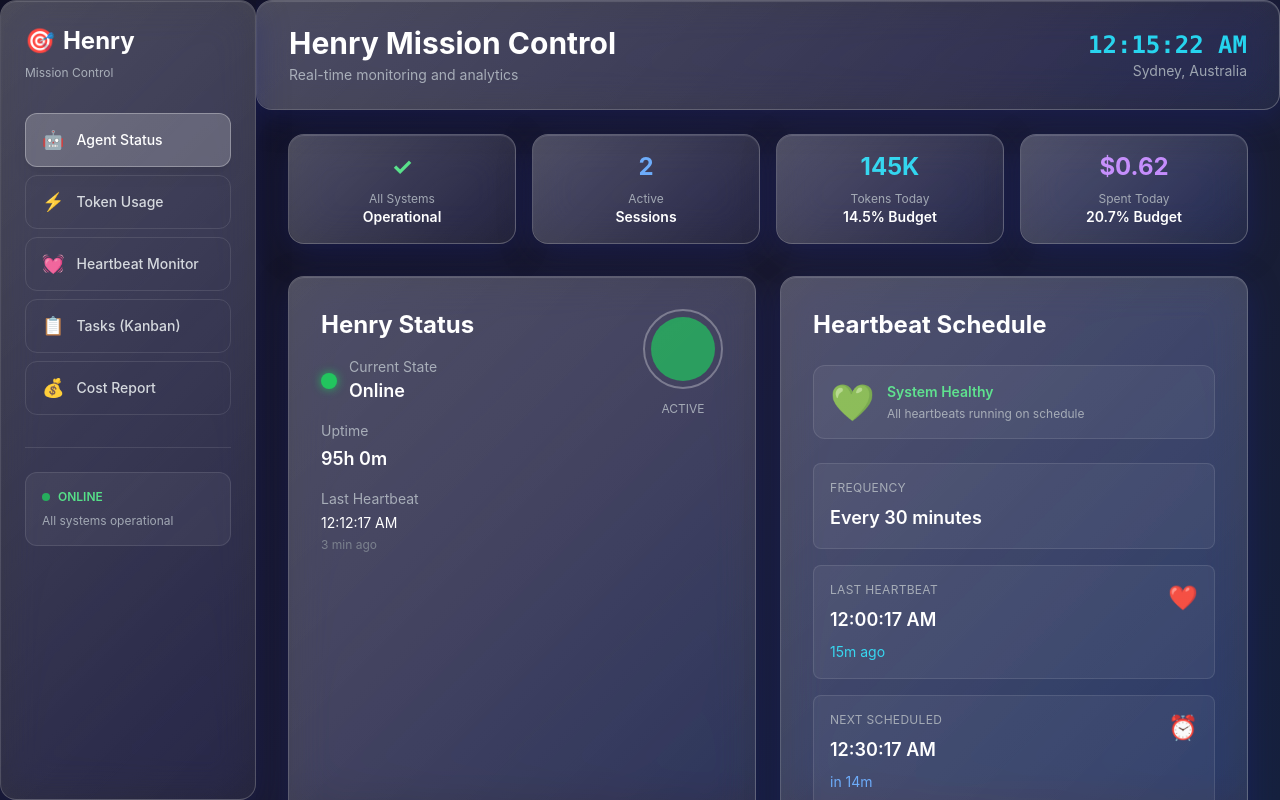
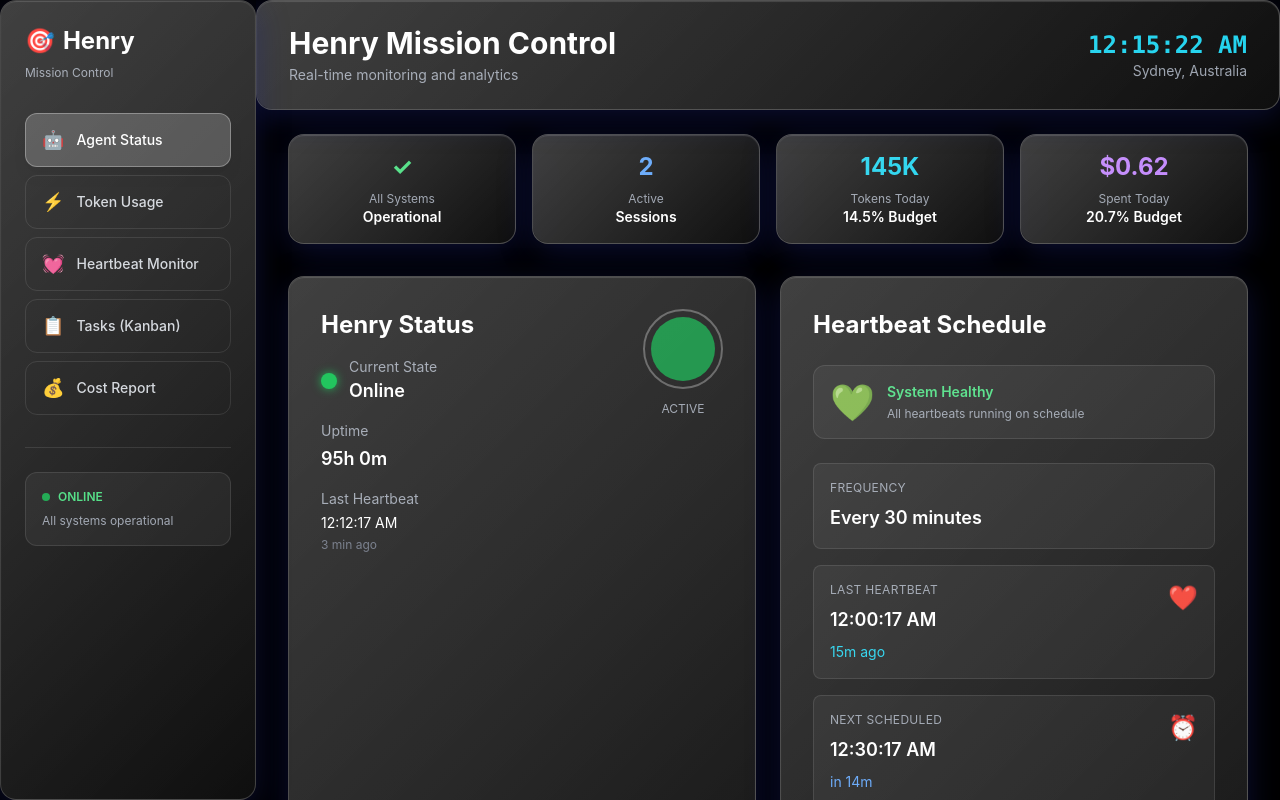
Before and after one commit to prospectgrowthlab-lab/henry-mission-control, a Next.js app: page / in a window 1280 px wide. Shown: the top 800 px of the page. Built offline with nearby package versions, Linux system fonts and the light colour scheme.

Commit message:
style: change background to solid black

```diff
--- a/app/globals.css
+++ b/app/globals.css
@@ -13,7 +13,7 @@ html {
 }
 
 body {
-  background: linear-gradient(135deg, #0f0f1e 0%, #1a1a2e 50%, #16213e 100%);
+  background: #000000;
   background-attachment: fixed;
   color: #e0e0e0;
   font-family: -apple-system, BlinkMacSystemFont, 'Segoe UI', Roboto, 'Helvetica Neue', Arial, sans-serif;
```
